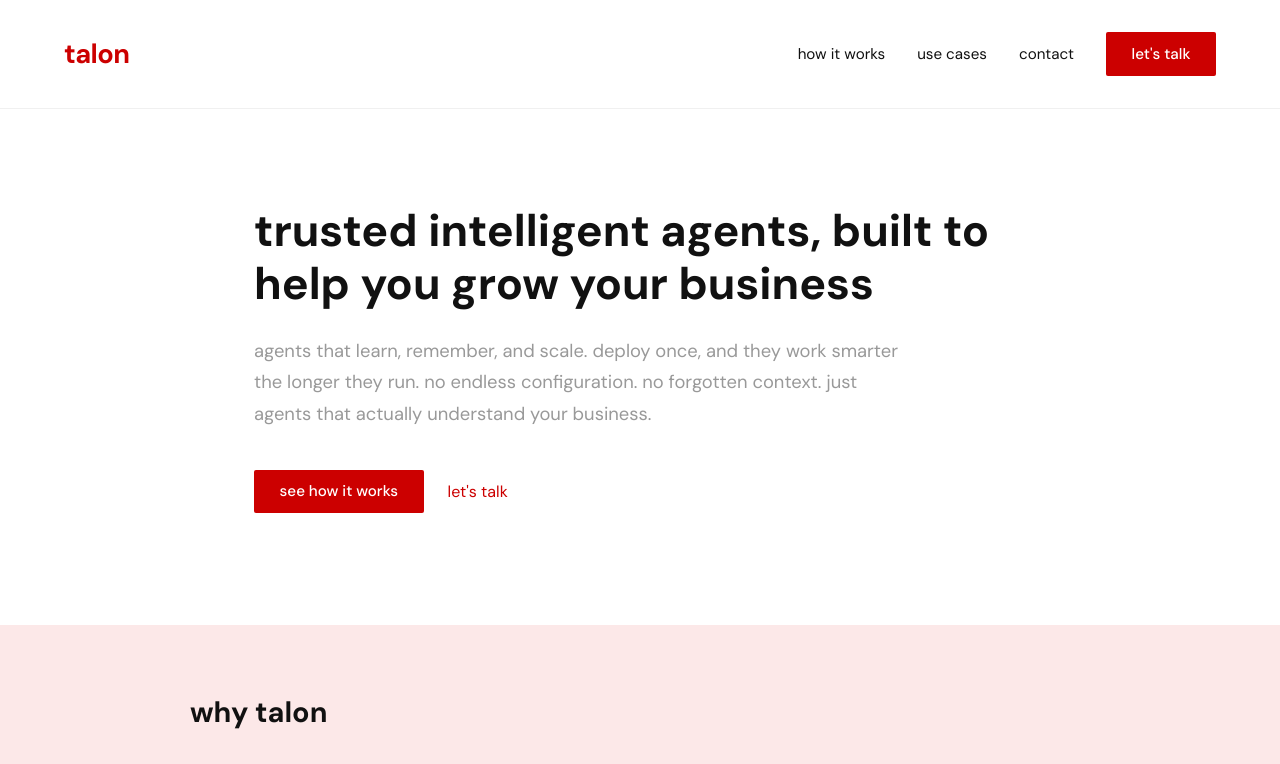
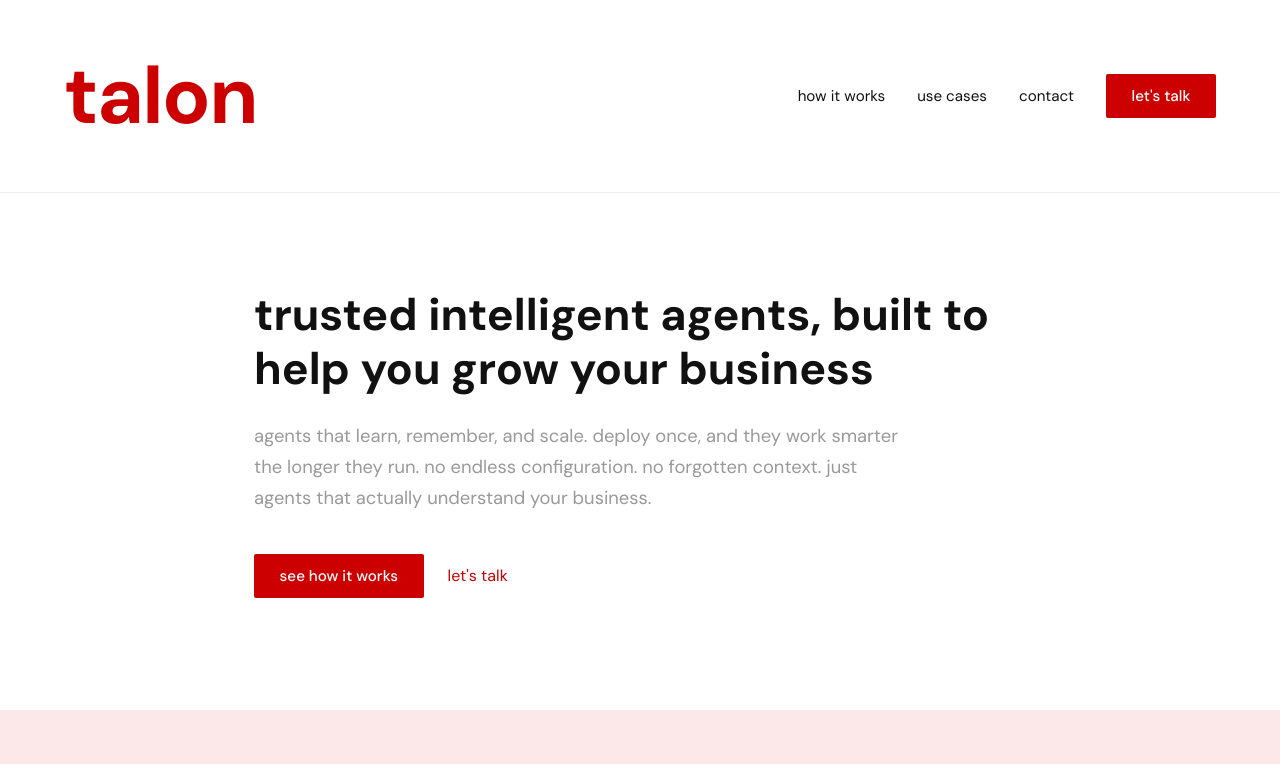
Before and after one commit to rossnorton1970/talon-website, a plain HTML site: page index.html in a window 1280 px wide. Shown: the top 764 px of the page. Drawn offline with Linux system fonts and the light colour scheme.

Commit message:
logo: bump to 5rem

```diff
--- a/index.html
+++ b/index.html
@@ -51,7 +51,7 @@
         }
 
         .logo {
-            font-size: 1.7rem;
+            font-size: 5rem;
             font-weight: 700;
             letter-spacing: -0.02em;
             color: var(--red);
```
